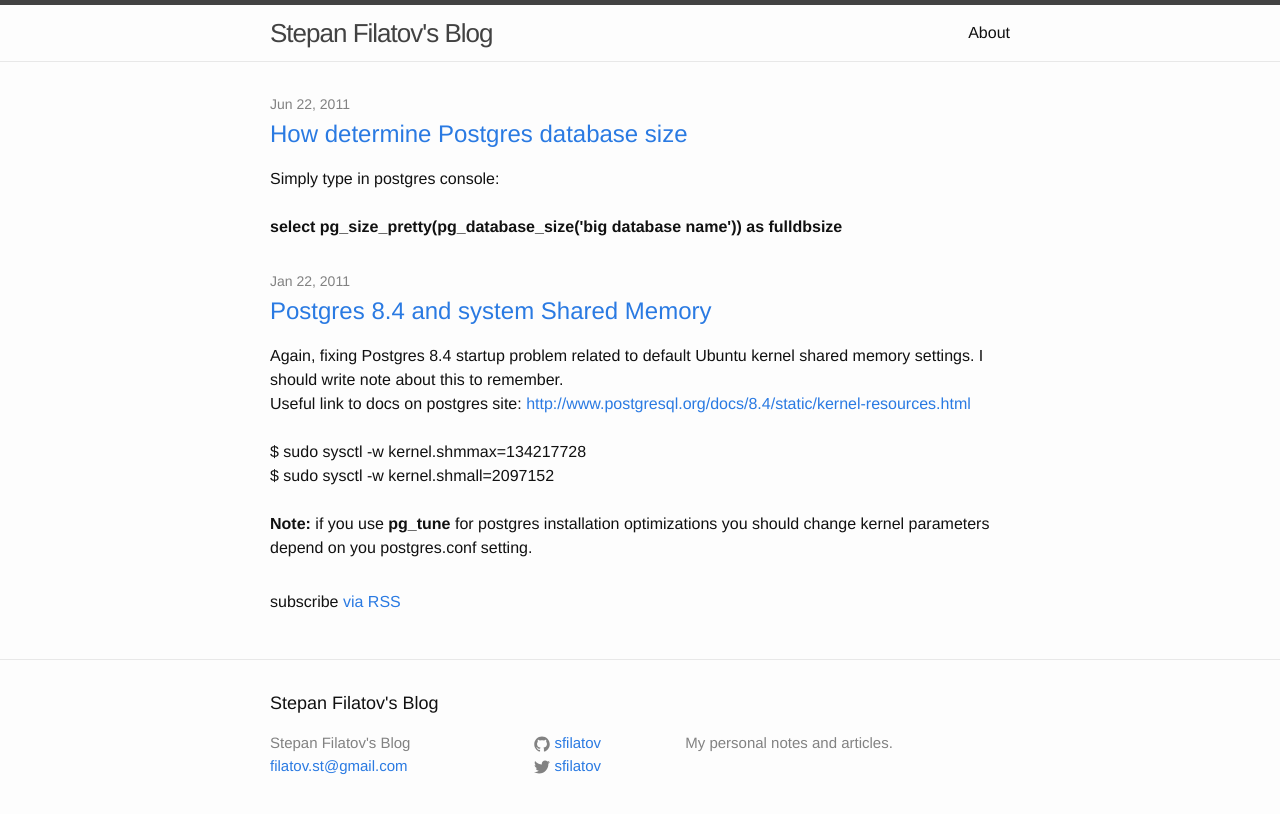
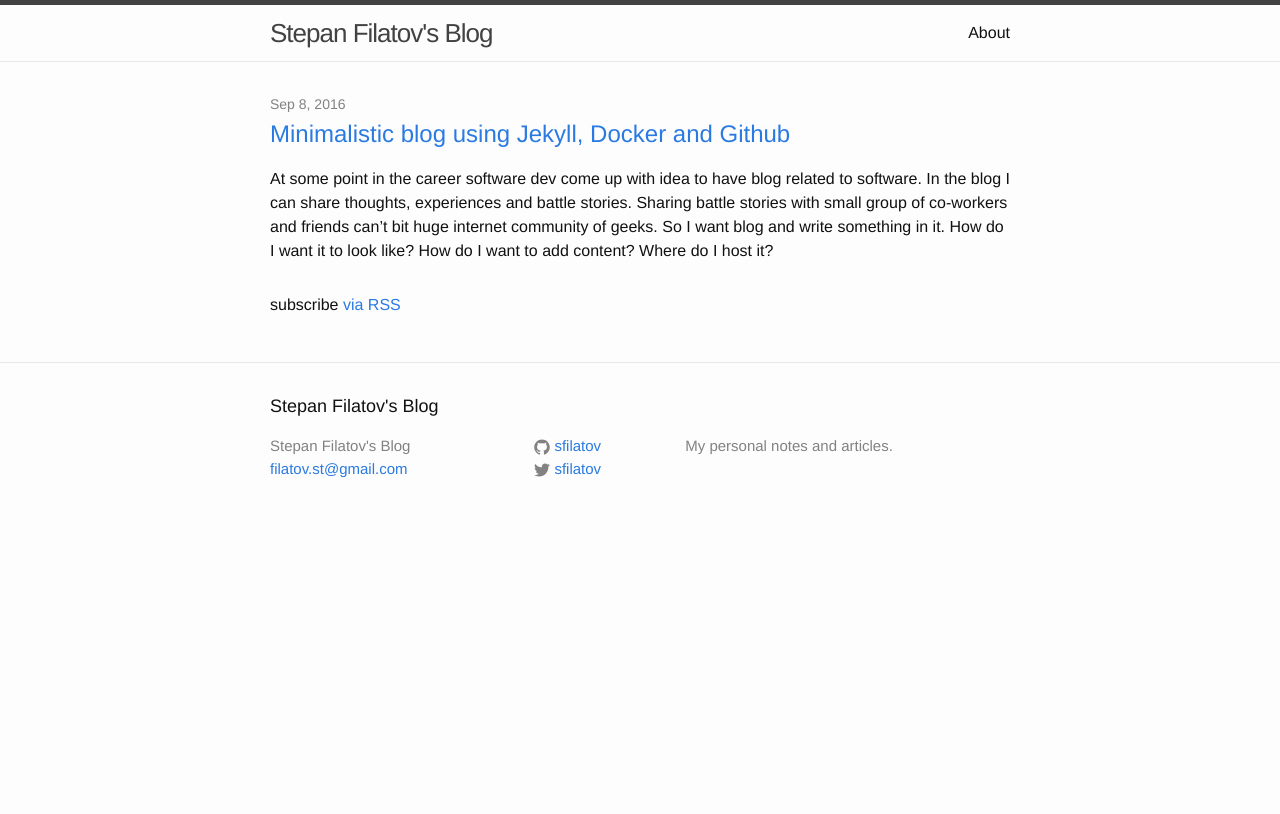
Before and after one commit to sfilatov/sfilatov.github.io, a Jekyll site: the page built from index.html, in a window 1280 px wide. Shown: the top 814 px of the page. Built offline with Jekyll 4.4.1, drawn with Linux system fonts in a browser that asks for light colours.

Commit message:
update blog

```diff
--- a/_config.yml
+++ b/_config.yml
@@ -17,3 +17,5 @@ github_username:  sfilatov
 
 # Build settings
 markdown: kramdown
+
+exclude: ["docker-compose.yml", "Gemfile", "Gemfile.lock"]
--- a/_posts/2011-01-22-postgres-84-and-system-shared-memory.html
+++ /dev/null
@@ -1,14 +0,0 @@
----
-layout: post
-title: Postgres 8.4 and system Shared Memory
-date: '2011-01-22T13:09:00.000-08:00'
-author: "Степан"
-tags:
-- Ubuntu
-- postgresql
-modified_time: '2011-05-27T06:22:33.854-07:00'
-blogger_id: tag:blogger.com,1999:blog-6563657311735677139.post-2845095378408622821
-blogger_orig_url: http://sfilatov.blogspot.com/2011/01/postgres-84-and-system-shared-memory.html
----
-
-Again, fixing Postgres 8.4 startup problem related to default Ubuntu kernel shared memory settings. I should write note about this to remember.<br />Useful link to docs on postgres site: <a href="http://www.postgresql.org/docs/8.4/static/kernel-resources.html">http://www.postgresql.org/docs/8.4/static/kernel-resources.html</a><br /><br />$ sudo sysctl -w kernel.shmmax=134217728<br />$ sudo sysctl -w kernel.shmall=2097152<div><br /></div><div><b>Note:</b> if you use <b>pg_tune</b> for postgres installation optimizations you should change kernel parameters depend on you postgres.conf setting.</div>
--- a/_posts/2011-06-22-how-determine-postgres-database-size.html
+++ /dev/null
@@ -1,12 +0,0 @@
----
-layout: post
-title: How determine Postgres database size
-date: '2011-06-22T04:13:00.000-07:00'
-author: "Степан"
-tags:
-modified_time: '2011-06-22T04:15:50.206-07:00'
-blogger_id: tag:blogger.com,1999:blog-6563657311735677139.post-6633860106147623503
-blogger_orig_url: http://sfilatov.blogspot.com/2011/06/how-determine-postgres-database-size.html
----
-
-Simply type in postgres console:<br /><br /><span style="font-weight: bold;">select pg_size_pretty(pg_database_size('big database name'<big_database_name>)) as fulldbsize</big_database_name></span>
--- /dev/null
+++ b/_posts/2016-09-08-setup-your-jekyll-blog.md
@@ -0,0 +1,37 @@
+---
+layout: post
+title: Minimalistic blog using Jekyll, Docker and Github
+tags:
+- jekyll
+- docker
+- github
+---
+
+At some point in the career software dev come up with idea to have blog related to software.
+In the blog I can share thoughts, experiences and battle stories.
+Sharing battle stories with small group of co-workers and friends can't bit huge internet community of geeks.
+So I want blog and write something in it.
+How do I want it to look like?
+How do I want to add content?
+Where do I host it?
+
+There are ton of answers on those questions. Medium, Tumblr, Blogger, Ghost, Facebook, Google+ and etc.
+My answers are simple design, adding content in the most simple way and hosting for free. All of this plus some geekness.
+
+Probably most simple way is writting blog post in text file and host this [TXT](/index.txt) file on some free CDN like [Github Pages](https://pages.github.com/).
+Reading TXT file on the web isn't so interesting, espesially in 21th century. So you will need at least some design to entertain readers with fancy text alignment, pictures, media embeddes, fonts and links to other articles.
+Ok. You can host simple HTML file with all of this but again you need some design, styles. Styling articles in HTML/CSS takes time but there is simpler approach.
+You can write text similar to TXT format but it will be beatifully formatted for reading. Sounds good. What is this?
+This is Markdown markup plus tools that allow to format it to HTML with commands and upload it to hosting with another command.
+
+My toolset for blogging include:
+ - [Github](https://github.com) and free [Github Pages](https://pages.github.com/) hosting
+ - [Git](https://git-scm.com/)
+ - [Ruby](https://www.ruby-lang.org/ru/) and Ruby Gems
+ - [Jekyll blogging engine](https://jekyllrb.com/)
+ - [Docker](https://docker.com)
+
+ Let's discuss in details how to setup all of this.
+
+Sounds interesting?
+Stay tuned
--- a/about.md
+++ b/about.md
@@ -4,8 +4,8 @@ title: About
 permalink: /about/
 ---
 
-Hi. I'm **Stepan Filatov**. This is my blog about software development.
+Hi. My name is **Stepan Filatov**. It's my blog about software engineering.
 
-I have a lot of experience with different software stacks and I want to share my knowledge on some topics.
+I had experience with some software stacks and I want to share knowledge and experience with community.
 
-If you want to ask questions or hire throw email to  [me](mailto:filatov.st@gmail.com).
+If you have questions mail [me](mailto:filatov.st@gmail.com).
--- /dev/null
+++ b/index.txt
@@ -0,0 +1 @@
+Super simple blog
```
Also changed, not shown: docker-compose.yml (added, +7 -0 lines), Gemfile.lock, favicon.ico (added).
